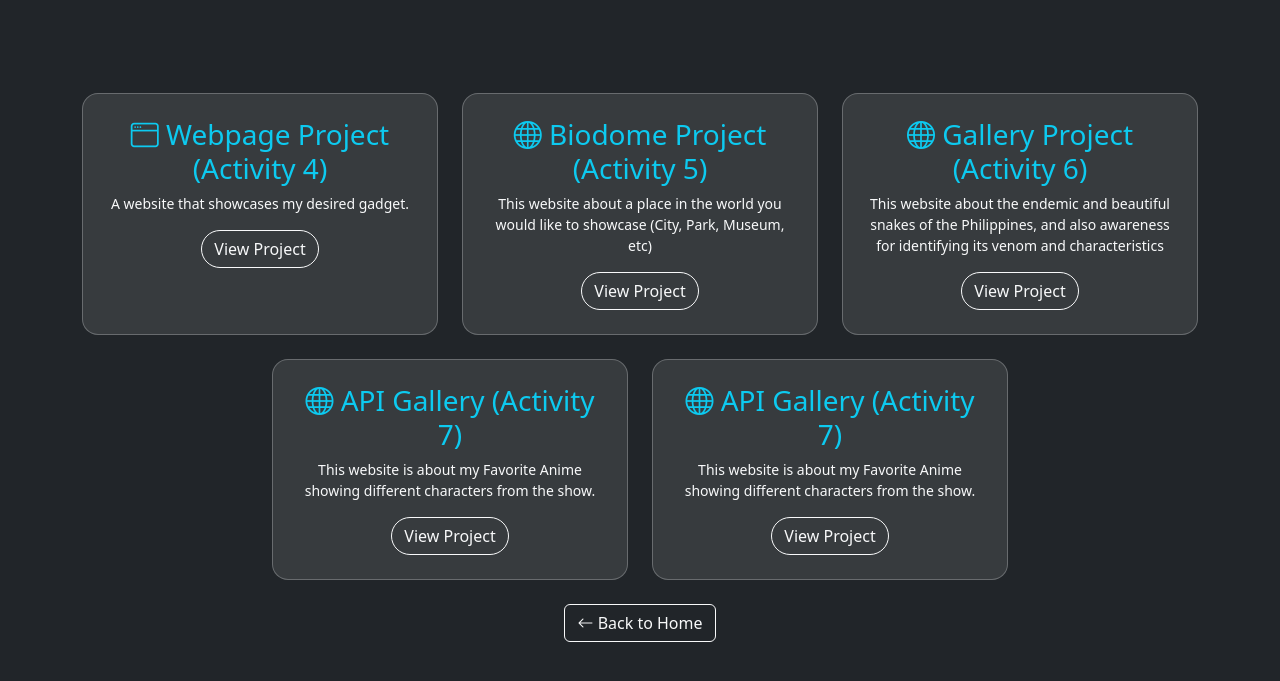
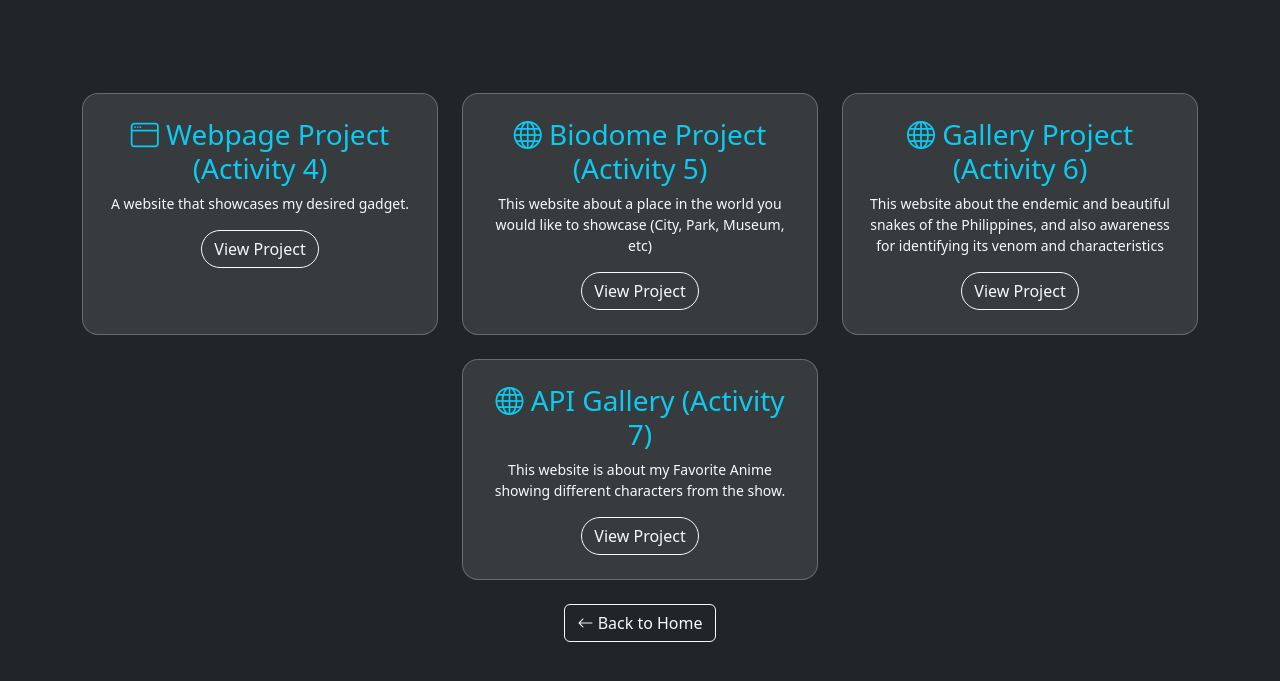
Before and after one commit to Allen04-Rianzares/Allen04-Rianzares.github.io, a plain HTML site: page activities.html in a window 1280 px wide. Shown: the part 131-812 px from the top of the page. Drawn offline with nearby package versions, Linux system fonts and the light colour scheme.

Commit message:
removed double activity

```diff
--- a/activities.html
+++ b/activities.html
@@ -114,29 +114,7 @@
           </div>
         </div>
 
-        <div class="col-md-6 col-lg-4">
-          <div
-            class="p-4 text-center rounded-4 h-100 border border-light border-opacity-25 bg-white bg-opacity-10"
-            style="transition: 0.4s"
-            onmouseover="this.style.transform='translateY(-8px)'; this.style.background='rgba(0,212,255,0.15)'"
-            onmouseout="this.style.transform='none'; this.style.background='rgba(255,255,255,0.08)'"
-          >
-            <h3 class="text-info mb-2">
-              <i class="bi bi-globe"></i> API Gallery (Activity 7)
-            </h3>
-            <p class="small mb-2">
-              This website is about my Favorite Anime showing different
-              characters from the show.
-            </p>
-            <a
-              href="https://allen04-rianzares.github.io/Activity_7-API-/"
-              target="_blank"
-              class="btn btn-outline-light rounded-pill mt-2"
-            >
-              View Project
-            </a>
-          </div>
-        </div>
+
       </div>
 
       <div class="text-center mt-4">
```
